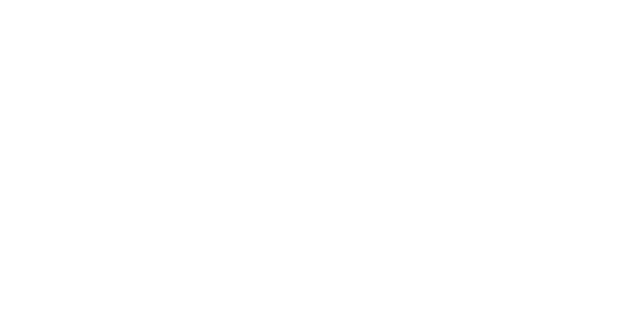
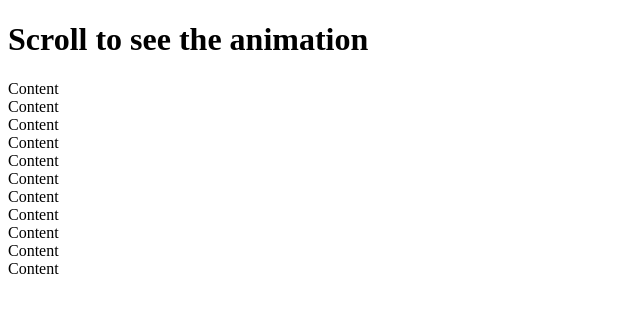
Before and after one commit to TreyK95/scroll_animation, a plain HTML site: page index.html in a window 1280 px wide. Shown: the whole page, without its empty margins (0-640 px from the left). Drawn offline with Linux system fonts and the light colour scheme.

Commit message:
HTML set up complete;

```diff
--- a/index.html
+++ b/index.html
@@ -8,6 +8,18 @@
     <title>Scroll Animation</title>
   </head>
   <body>
+    <h1>Scroll to see the animation</h1>
+    <div class="box">Content</div>
+    <div class="box">Content</div>
+    <div class="box">Content</div>
+    <div class="box">Content</div>
+    <div class="box">Content</div>
+    <div class="box">Content</div>
+    <div class="box">Content</div>
+    <div class="box">Content</div>
+    <div class="box">Content</div>
+    <div class="box">Content</div>
+    <div class="box">Content</div>
     <script src="script.js"></script>
   </body>
 </html>
```
